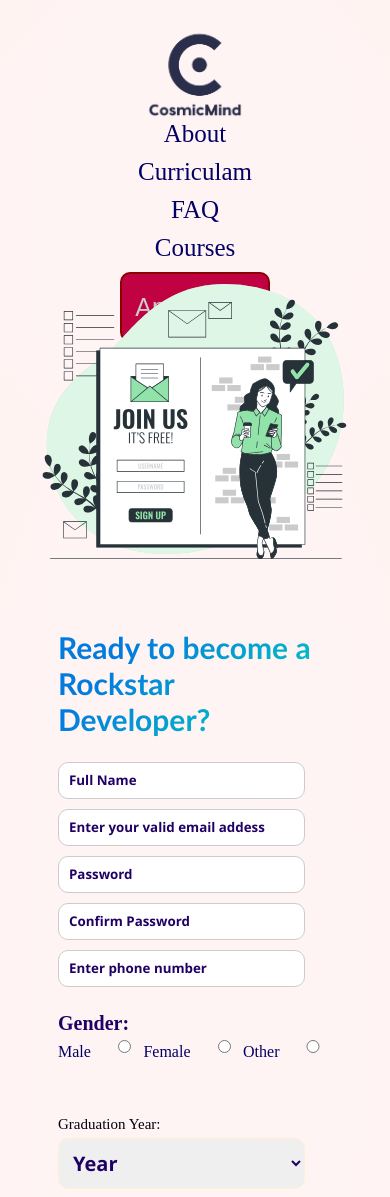
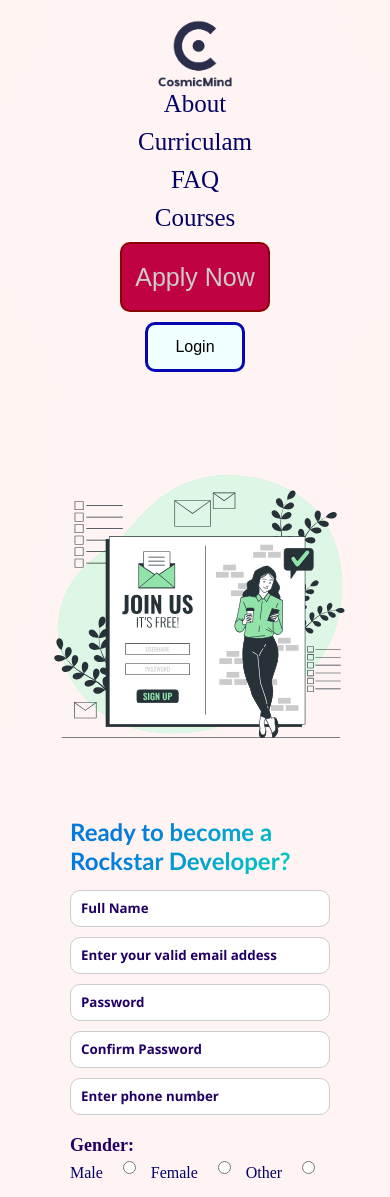
Before and after one commit to bhadrasneha/ed.github.io, a plain HTML site: page applynow.html in a window 390 px wide. Shown: the top 1197 px of the page. Drawn offline with Linux system fonts and the light colour scheme.

Commit message:
Update applynow.html

```diff
--- a/applynow.html
+++ b/applynow.html
@@ -334,10 +334,10 @@
 
 
         @media only screen and (max-width: 768px) {
-            /* Adjustments for smaller screens */
             .navbar {
                 flex-direction: column;
                 text-align: center;
+                padding: 10px;
             }
 
             nav ul {
@@ -358,15 +358,69 @@
 
             .col-2 {
                 flex-basis: 100%;
+                order: 2;
+                margin-top: 20px;
             }
 
             .glass {
                 padding: 20px;
                 width: 100%;
             }
+
+            .homepage {
+                padding: 20px;
+            }
+
+            .logo img {
+                width: 80px;
+                height: 80px;
+                margin: 0 10px;
+            }
+
+            #image {
+                margin-top: 0;
+            }
+
+            h1#title {
+                font-size: 24px;
+                padding: 15px 0;
+            }
+
+            input,
+            select {
+                width: 100%;
+                margin-bottom: 10px;
+            }
+
+            .category span {
+                margin-right: 10px;
+            }
+
+            .submit-btn input {
+                margin: 10px 0;
+            }
+
+            .gender-details {
+                padding: 10px 0;
+            }
+
+            .gender-title {
+                font-size: 18px;
+            }
+
+            .alert p {
+                font-size: 14px;
+            }
+
+            .alert a {
+                font-size: 16px;
+            }
+
+            .row {
+                flex-direction: column;
+                align-items: center;
+            }
         }
-
-
 
     </style>
 </head>
```
